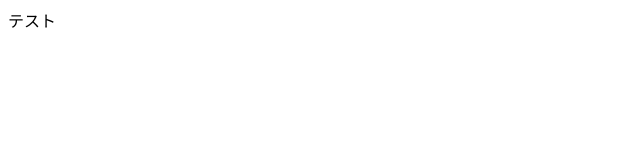
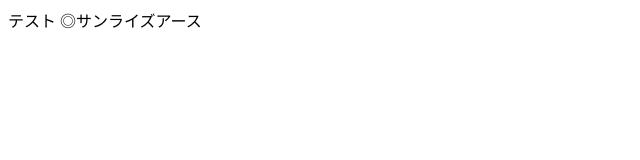
Before and after one commit to TeppyMappy/KKR4, a plain HTML site: page index.html in a window 1280 px wide. Shown: the whole page, without its empty margins (0-640 px from the left). Drawn offline with Linux system fonts and the light colour scheme.

Commit message:
Update index.html

```diff
--- a/index.html
+++ b/index.html
@@ -6,5 +6,6 @@
   </head>
   <body>
     テスト
+    ◎サンライズアース
   </body>
 </html>
```
